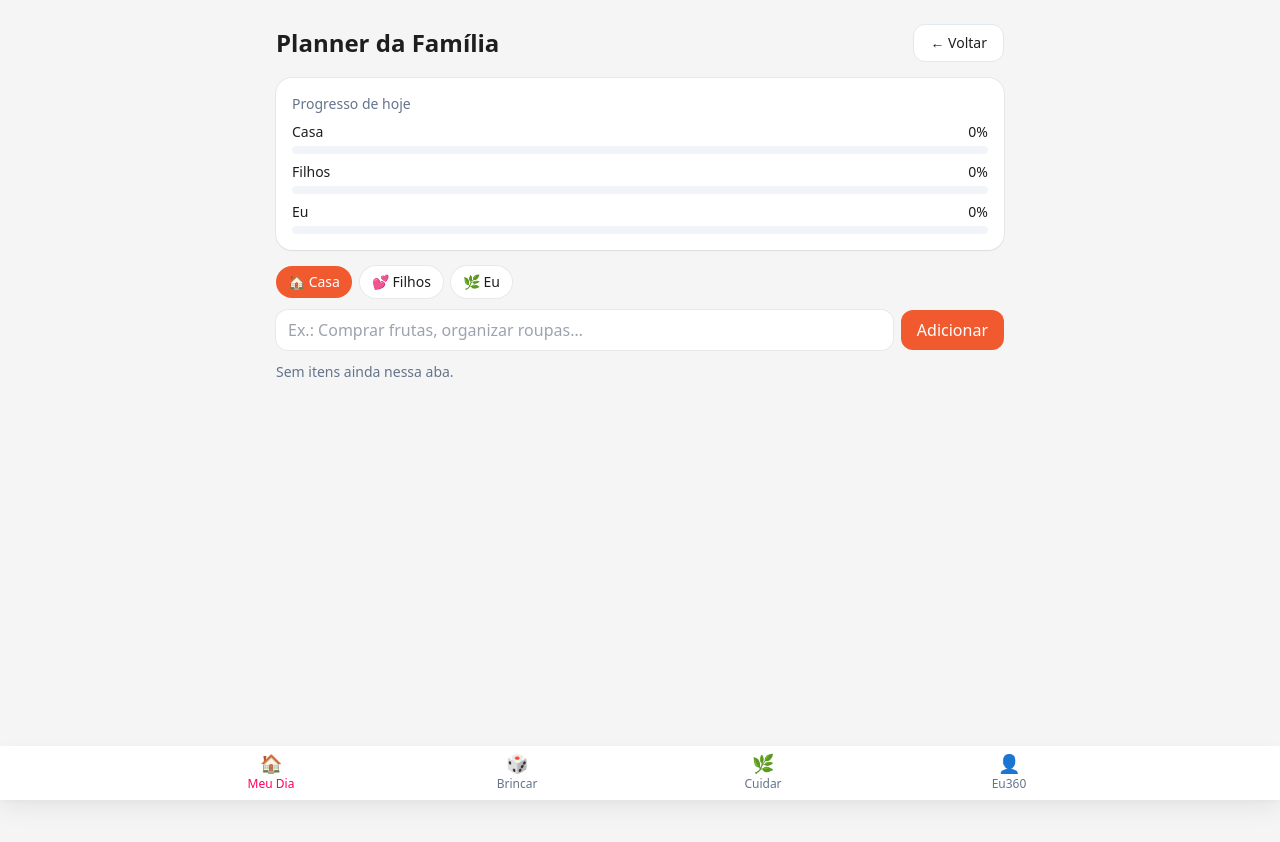
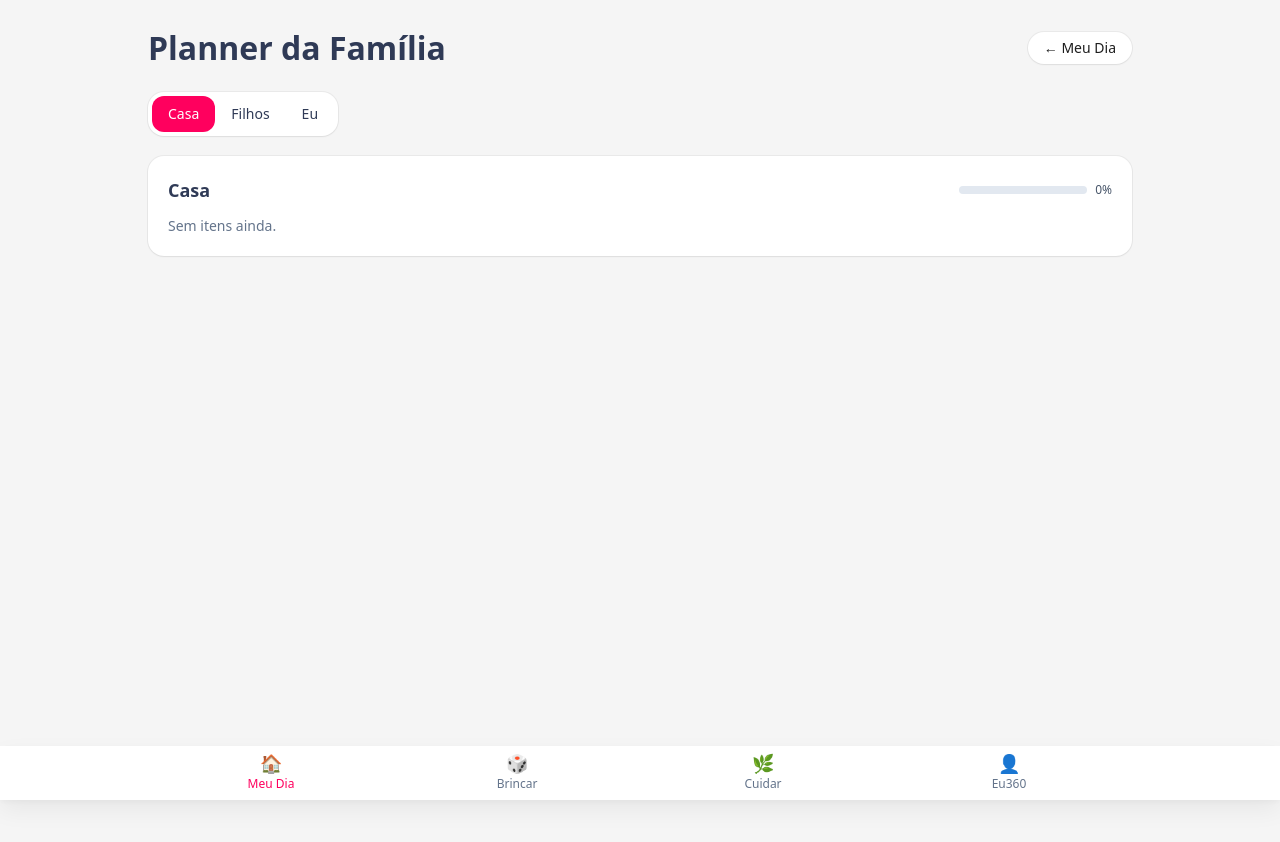
Before and after one commit to simonebrusco/materna360-app, a Next.js app in the folder materna360_starter/: page /meu-dia/planner in a window 1280 px wide. Shown: the top 842 px of the page. Before the commit the page ends 800 px from the top, so only its background shows below. Built offline with nearby package versions, Linux system fonts and the light colour scheme.

Commit message:
Update page.jsx

```diff
--- a/materna360_starter/app/meu-dia/planner/page.jsx
+++ b/materna360_starter/app/meu-dia/planner/page.jsx
@@ -1,120 +1,156 @@
+// materna360_starter/app/meu-dia/planner/page.jsx
 "use client";
 
 import { useEffect, useMemo, useState } from "react";
 import Link from "next/link";
-import { getJSON, setJSON } from "../../../lib/storage";
+import { get, set } from "../../../lib/storage";
 import { toast } from "../../../lib/toast";
 
-const TABS = ["casa", "filhos", "eu"];
+const K = "m360:planner"; // { casa: Item[], filhos: Item[], eu: Item[] }
+const K_COUNT = "m360:planner_done_count"; // número acumulado de conclusões
 
-function calcProgress(items) {
-  const totals = { casa: 0, filhos: 0, eu: 0 };
-  const done = { casa: 0, filhos: 0, eu: 0 };
-  for (const it of items) {
-    totals[it.area] = (totals[it.area] ?? 0) + 1;
-    if (it.done) done[it.area] = (done[it.area] ?? 0) + 1;
+function ensurePlannerShape(p) {
+  return {
+    casa: Array.isArray(p?.casa) ? p.casa : [],
+    filhos: Array.isArray(p?.filhos) ? p.filhos : [],
+    eu: Array.isArray(p?.eu) ? p.eu : [],
+  };
 }
-  const pct = (a) => (totals[a] ? Math.round((100 * done[a]) / totals[a]) : 0);
-  return { totals, done, pctCasa: pct("casa"), pctFilhos: pct("filhos"), pctEu: pct("eu") };
+
+function Progress({ done, total }) {
+  const pct = total ? Math.round((done / total) * 100) : 0;
+  return (
+    <div className="flex items-center gap-2">
+      <div className="h-2 w-32 bg-slate-200 rounded-full overflow-hidden">
+        <div className="h-2 bg-[--brand] rounded-full" style={{ width: `${pct}%` }} />
+      </div>
+      <span className="text-xs text-slate-600">{pct}%</span>
+      <style jsx>{`
+        :root { --brand: #ff005e; }
+      `}</style>
+    </div>
+  );
+}
+
+function Section({ name, items, onToggle }) {
+  const done = items.filter((i) => i.done).length;
+  const total = items.length;
+
+  return (
+    <section className="rounded-2xl bg-white ring-1 ring-black/5 shadow-sm p-5">
+      <div className="flex items-center justify-between mb-3">
+        <h3 className="text-lg font-semibold text-brand-navy">{name}</h3>
+        <Progress done={done} total={total} />
+      </div>
+      <ul className="space-y-2">
+        {items.length === 0 && (
+          <li className="text-sm text-slate-500">Sem itens ainda.</li>
+        )}
+        {items.map((it) => (
+          <li key={it.id} className="flex items-start gap-3">
+            <input
+              type="checkbox"
+              className="mt-1 h-5 w-5 rounded border-slate-300 text-[--brand] focus:ring-[--brand]"
+              checked={!!it.done}
+              onChange={() => onToggle(it.id)}
+            />
+            <div>
+              <div className={`text-sm ${it.done ? "line-through text-slate-400" : "text-brand-navy"}`}>
+                {it.title}
+              </div>
+              {it.meta?.source === "brincar" && (
+                <div className="text-[11px] text-slate-500">Salvo do Descobrir</div>
+              )}
+            </div>
+          </li>
+        ))}
+      </ul>
+    </section>
+  );
 }
 
 export default function PlannerPage() {
-  const [tab, setTab] = useState("casa");
-  const [items, setItems] = useState(() => getJSON("m360:planner") ?? []);
-  const prog = useMemo(() => calcProgress(items), [items]);
+  const [data, setData] = useState(() => ensurePlannerShape(get(K, null)));
 
-  function add(title) {
-    const next = [
-      ...items,
-      { id: crypto.randomUUID(), title, area: tab, done: false, date: new Date().toISOString().slice(0, 10) },
-    ];
-    setItems(next);
-    setJSON("m360:planner", next);
+  // contagem acumulada para badge “Organizada” a cada 5 conclusões
+  const [doneCount, setDoneCount] = useState(() => Number(get(K_COUNT, 0)) || 0);
+
+  useEffect(() => set(K, data), [data]);
+  useEffect(() => set(K_COUNT, doneCount), [doneCount]);
+
+  function toggleIn(sec, id) {
+    setData((prev) => {
+      const nextSec = prev[sec].map((i) => (i.id === id ? { ...i, done: !i.done } : i));
+      const next = { ...prev, [sec]: nextSec };
+
+      // toast + contagem quando marca como feito
+      const was = prev[sec].find((i) => i.id === id)?.done;
+      const now = !was;
+
+      if (now) {
+        const secDone = nextSec.filter((i) => i.done).length;
+        const secTotal = nextSec.length;
+        const pct = secTotal ? Math.round((secDone / secTotal) * 100) : 0;
+        toast(`Tarefa concluída • ${sec}: ${pct}%`);
+
+        const updatedCount = doneCount + 1;
+        setDoneCount(updatedCount);
+        if (updatedCount % 5 === 0 && typeof window !== "undefined") {
+          window.dispatchEvent(
+            new CustomEvent("m360:win", { detail: { type: "badge", name: "Organizada" } })
+          );
+        }
+      } else {
+        toast("Tarefa desmarcada");
       }
 
-  function toggle(id) {
-    const next = items.map((i) => (i.id === id ? { ...i, done: !i.done } : i));
-    setItems(next);
-    setJSON("m360:planner", next);
-    toast("Boa! Progresso atualizado ✅");
+      return next;
+    });
   }
 
-  const filtered = items.filter((i) => i.area === tab);
+  const tabs = useMemo(
+    () => [
+      { id: "casa",   title: "Casa"   },
+      { id: "filhos", title: "Filhos" },
+      { id: "eu",     title: "Eu"     },
+    ],
+    []
+  );
+
+  const [active, setActive] = useState("casa");
 
   return (
-    <main className="max-w-3xl mx-auto px-5 py-6">
-      <header className="flex items-center justify-between mb-4">
-        <h1 className="text-2xl font-semibold">Planner da Família</h1>
-        <Link href="/meu-dia" className="btn bg-white border border-slate-200">← Voltar</Link>
+    <main className="min-h-screen bg-gradient-to-b from-brand-soft to-white pb-28">
+      <header className="mx-auto max-w-5xl px-5 pt-6 flex items-center justify-between">
+        <h1 className="text-[28px] md:text-[32px] font-semibold text-brand-navy">Planner da Família</h1>
+        <Link href="/meu-dia" className="rounded-full bg-white px-4 py-1.5 text-sm ring-1 ring-black/5 shadow-sm">
+          ← Meu Dia
+        </Link>
       </header>
 
-      <section className="rounded-2xl bg-white ring-1 ring-black/5 shadow-sm p-4 mb-4">
-        <div className="text-sm text-slate-500 mb-2">Progresso de hoje</div>
-        <div className="space-y-2">
-          <Bar label="Casa" value={prog.pctCasa} />
-          <Bar label="Filhos" value={prog.pctFilhos} />
-          <Bar label="Eu" value={prog.pctEu} />
-        </div>
-      </section>
-
-      <div className="flex gap-2 mb-3">
-        {TABS.map((t) => (
+      <section className="mx-auto max-w-5xl px-5 pt-5">
+        {/* Tabs */}
+        <div className="bg-white rounded-2xl ring-1 ring-black/5 inline-flex p-1 shadow-sm">
+          {tabs.map((t) => (
             <button
-            key={t}
-            onClick={() => setTab(t)}
-            className={`px-3 py-1.5 rounded-full text-sm ${tab === t ? "bg-[#F15A2E] text-white" : "bg-white ring-1 ring-black/5"}`}
+              key={t.id}
+              onClick={() => setActive(t.id)}
+              className={`px-4 py-2 text-sm rounded-xl ${
+                active === t.id ? "bg-[--brand] text-white" : "text-brand-navy"
+              }`}
+              style={{ "--brand": "#ff005e" }}
             >
-            {t === "casa" ? "🏠 Casa" : t === "filhos" ? "💕 Filhos" : "🌿 Eu"}
+              {t.title}
             </button>
           ))}
         </div>
 
-      <AddBox onAdd={add} />
-
-      <ul className="mt-3 space-y-2">
-        {filtered.length === 0 && <li className="text-slate-500 text-sm">Sem itens ainda nessa aba.</li>}
-        {filtered.map((i) => (
-          <li key={i.id} className="rounded-xl bg-white ring-1 ring-black/5 p-3 flex items-center justify-between">
-            <div className="flex items-center gap-3">
-              <input type="checkbox" checked={i.done} onChange={() => toggle(i.id)} />
-              <span className={i.done ? "line-through text-slate-500" : ""}>{i.title}</span>
+        <div className="mt-5 grid grid-cols-1 gap-4">
+          {active === "casa"   && <Section name="Casa"   items={data.casa}   onToggle={(id) => toggleIn("casa", id)} />}
+          {active === "filhos" && <Section name="Filhos" items={data.filhos} onToggle={(id) => toggleIn("filhos", id)} />}
+          {active === "eu"     && <Section name="Eu"     items={data.eu}     onToggle={(id) => toggleIn("eu", id)} />}
         </div>
-          </li>
-        ))}
-      </ul>
+      </section>
     </main>
   );
 }
-
-function Bar({ label, value }) {
-  return (
-    <div>
-      <div className="flex items-center justify-between text-sm">
-        <span>{label}</span><span>{value}%</span>
-      </div>
-      <div className="h-2 bg-slate-100 rounded-full mt-1">
-        <div className="h-2 rounded-full bg-slate-300" style={{ width: `${value}%` }} />
-      </div>
-    </div>
-  );
-}
-
-function AddBox({ onAdd }) {
-  const [txt, setTxt] = useState("");
-  return (
-    <div className="flex gap-2">
-      <input
-        value={txt}
-        onChange={(e) => setTxt(e.target.value)}
-        className="flex-1 rounded-xl bg-white ring-1 ring-black/5 px-3 py-2"
-        placeholder="Ex.: Comprar frutas, organizar roupas…"
-      />
-      <button
-        onClick={() => { if (txt.trim()) { onAdd(txt.trim()); setTxt(""); } }}
-        className="rounded-xl bg-[#F15A2E] text-white px-4 py-2"
-      >
-        Adicionar
-      </button>
-    </div>
-  );
-}
```
Lines whose indentation alone changed are shown as unchanged.
